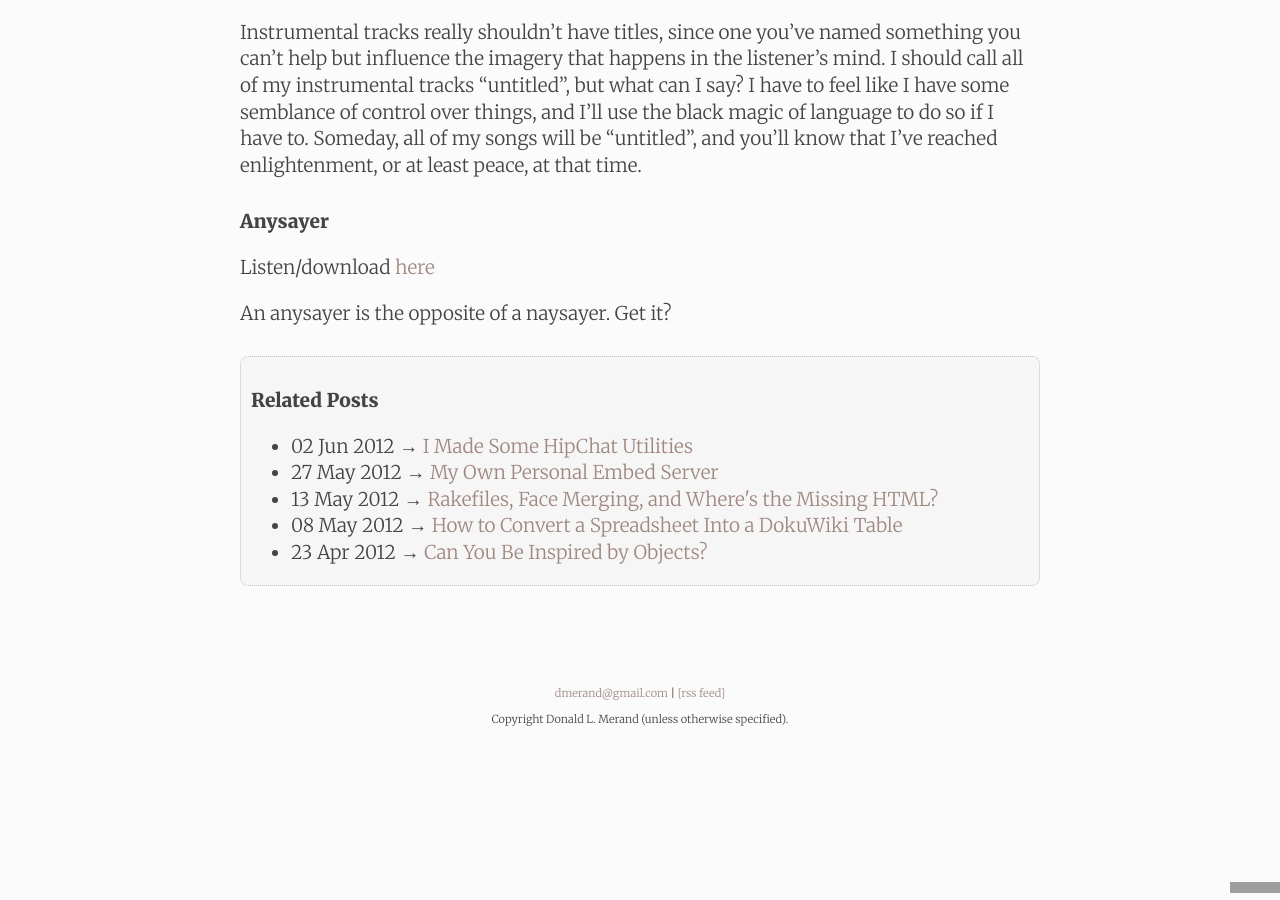
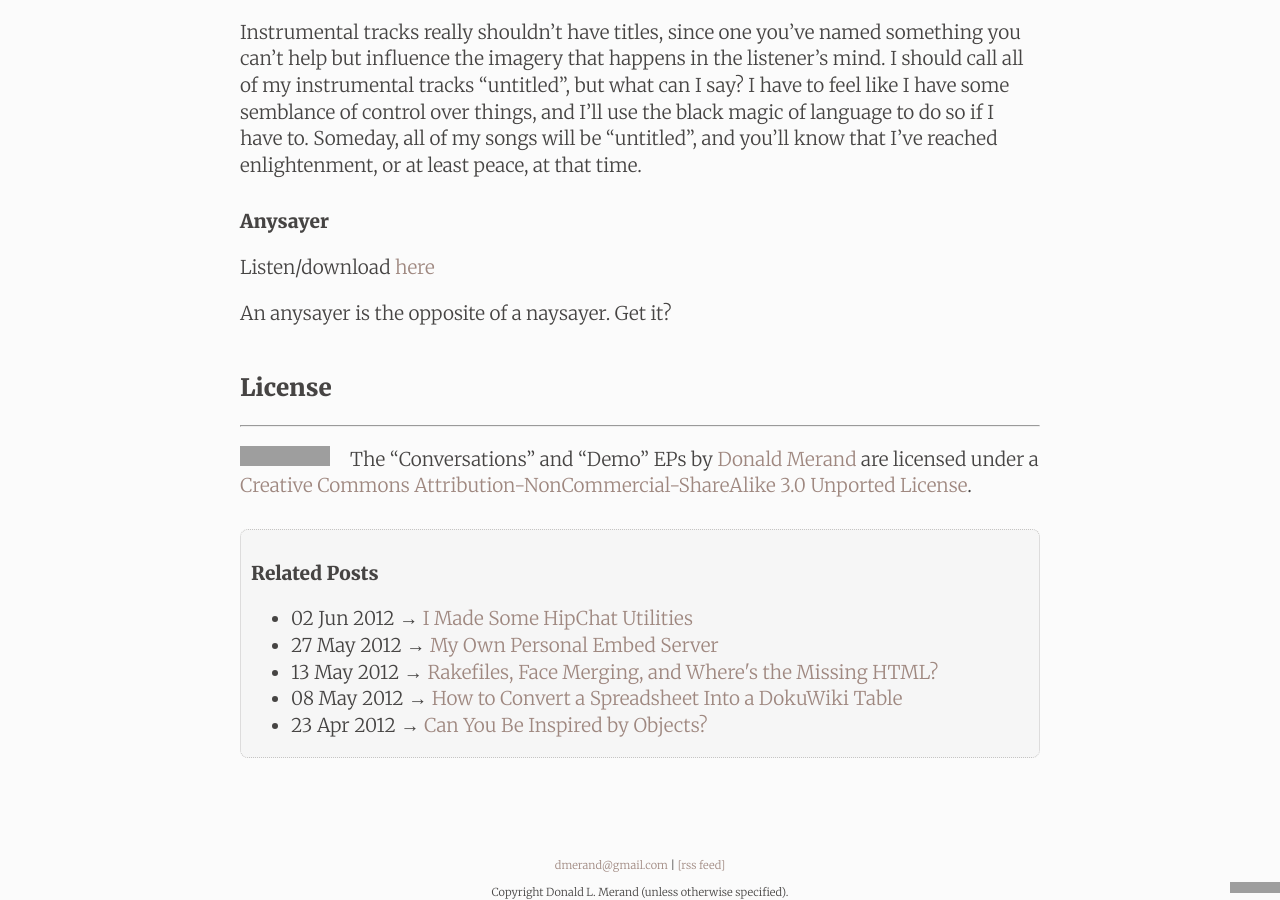
Before and after one commit to dmerand/donald.merand.org, a Jekyll site: the page built from _posts/2012-07-12-music-the-latif-learned-conversations-ep-and-demo-ep.md, in a window 1280 px wide and 900 px high, scrolled down 3143 px. Built offline with Jekyll 4.4.1, drawn with Linux system fonts in a browser that asks for light colours; comment, search, counter and statistics services are not loaded; grey boxes are pictures that could not be loaded.

Commit message:
added license

```diff
--- a/_posts/2012-07-12-music-the-latif-learned-conversations-ep-and-demo-ep.md
+++ b/_posts/2012-07-12-music-the-latif-learned-conversations-ep-and-demo-ep.md
@@ -105,3 +105,12 @@ Anysayer
 Listen/download [here](http://embed.donaldmerand.com/1342054099/anysayer.mp3)
 
 An anysayer is the opposite of a naysayer. Get it?
+
+
+
+License
+=======
+---
+
+<a rel="license" href="http://creativecommons.org/licenses/by-nc-sa/3.0/deed.en_US"><img alt="Creative Commons License" src="http://i.creativecommons.org/l/by-nc-sa/3.0/88x31.png" class="left pad-right"></a>
+The "Conversations" and "Demo" EPs by <a xmlns:cc="http://creativecommons.org/ns#" href="http://donaldmerand.com" property="cc:attributionName" rel="cc:attributionURL">Donald Merand</a> are licensed under a <a rel="license" href="http://creativecommons.org/licenses/by-nc-sa/3.0/deed.en_US">Creative Commons Attribution-NonCommercial-ShareAlike 3.0 Unported License</a>.
```
